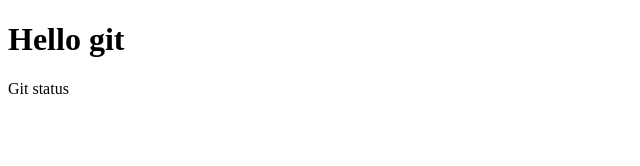
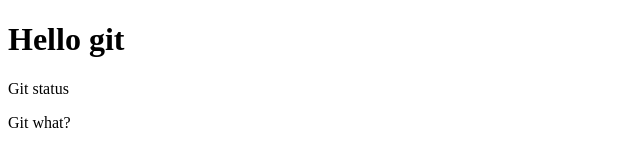
Before and after one commit to ultrabelkin/Lithium, a plain HTML site: page index.html in a window 1280 px wide. Shown: the full height of the page, 0-640 px from the left. Drawn offline with Linux system fonts and the light colour scheme.

Commit message:
2 commits ahead

```diff
--- a/index.html
+++ b/index.html
@@ -7,5 +7,6 @@
 	<body>
 		<h1>Hello git</h1>
 		<p>Git status</p>
+		<p>Git what?</p>
 	</body>
 </html>
```
Also changed, not shown: license.txt (added).
